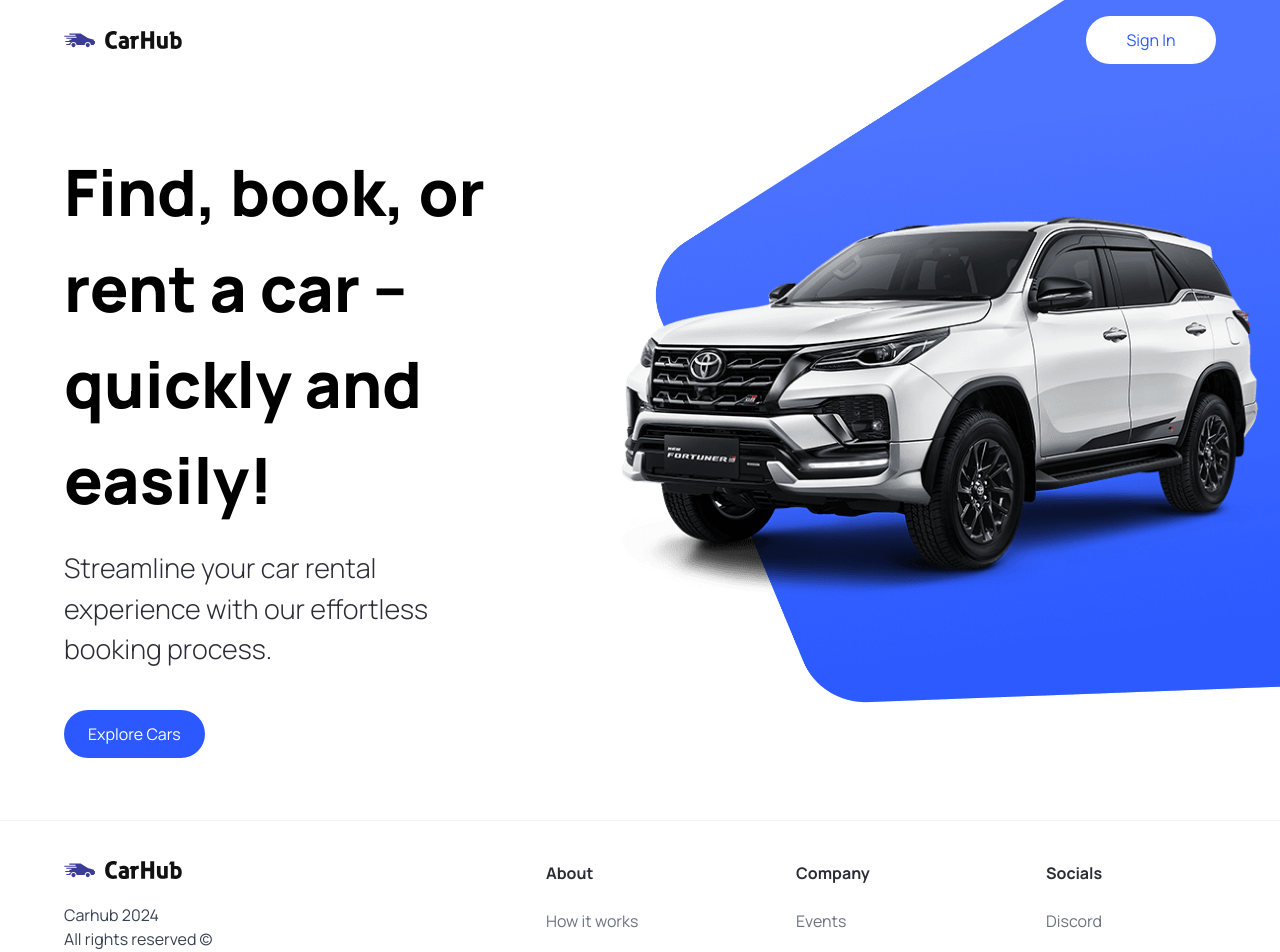
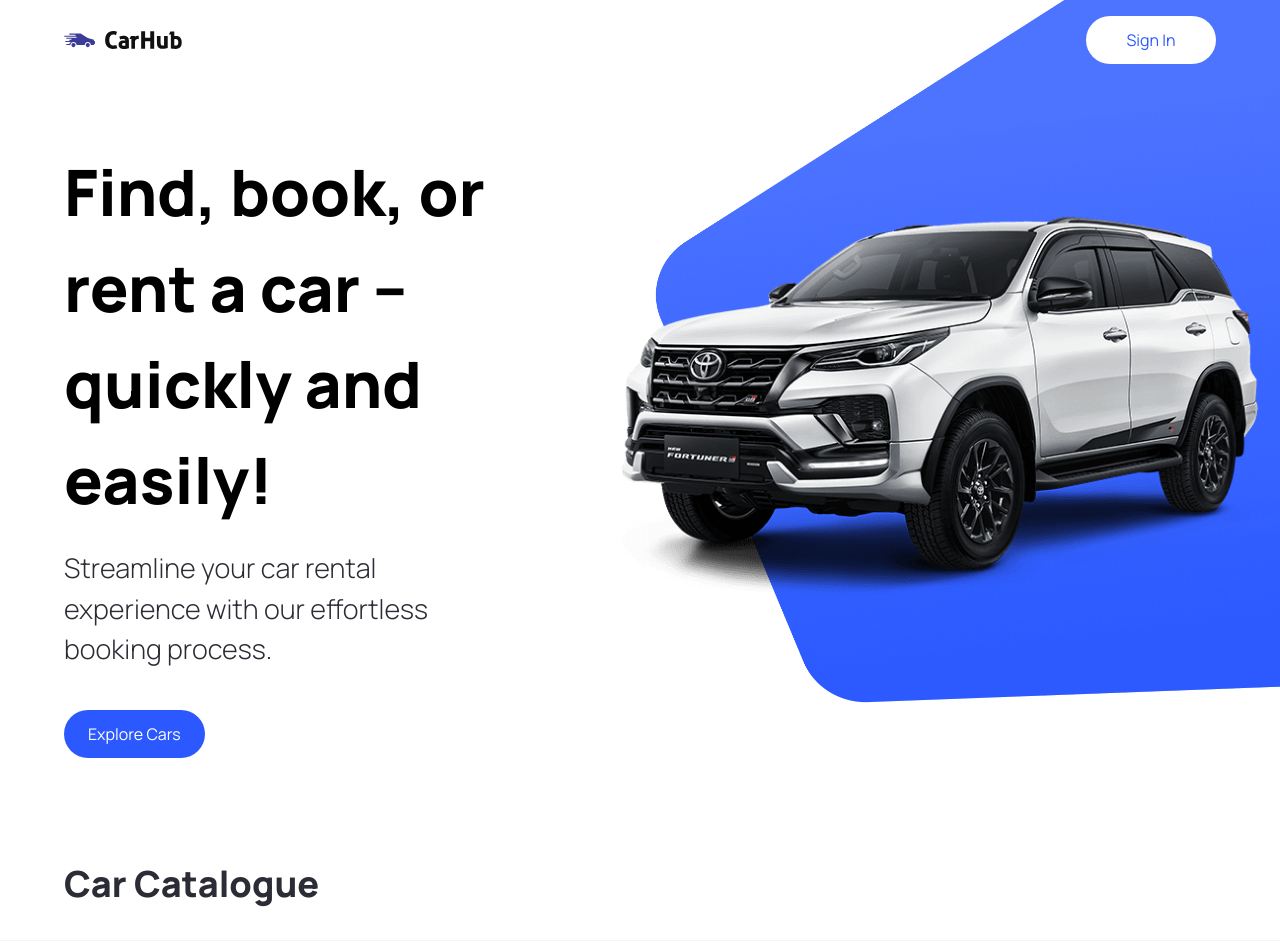
Before and after one commit to zhe-student-tafesa/car_showcase_nextjs, a Next.js app: page / in a window 1280 px wide. Shown: the top 952 px of the page. Built offline with nearby package versions, Linux system fonts and the light colour scheme.

Commit message:
1. begin Catalogue;

```diff
--- a/app/page.tsx
+++ b/app/page.tsx
@@ -7,6 +7,14 @@
   return (
     <main className="overflow-hidden">
       <Hero />
+      {/* padding-x: defined in globals.css. when sm, px-16; other: px-6 */}
+      <div className='mt-12 padding-x padding-y max-width' id='discover'>
+        <div className='home__text-container'>
+          <h1 className='text-4xl font-extrabold'>
+            Car Catalogue
+          </h1>
+        </div>
+      </div>
     </main>
   )
 }
```
